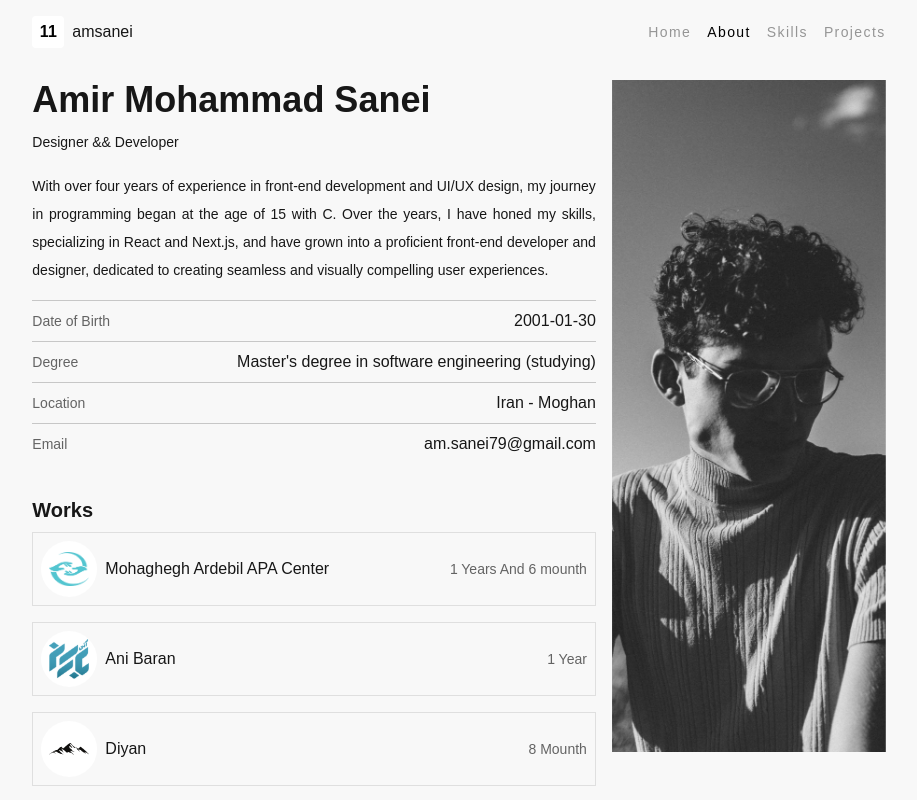
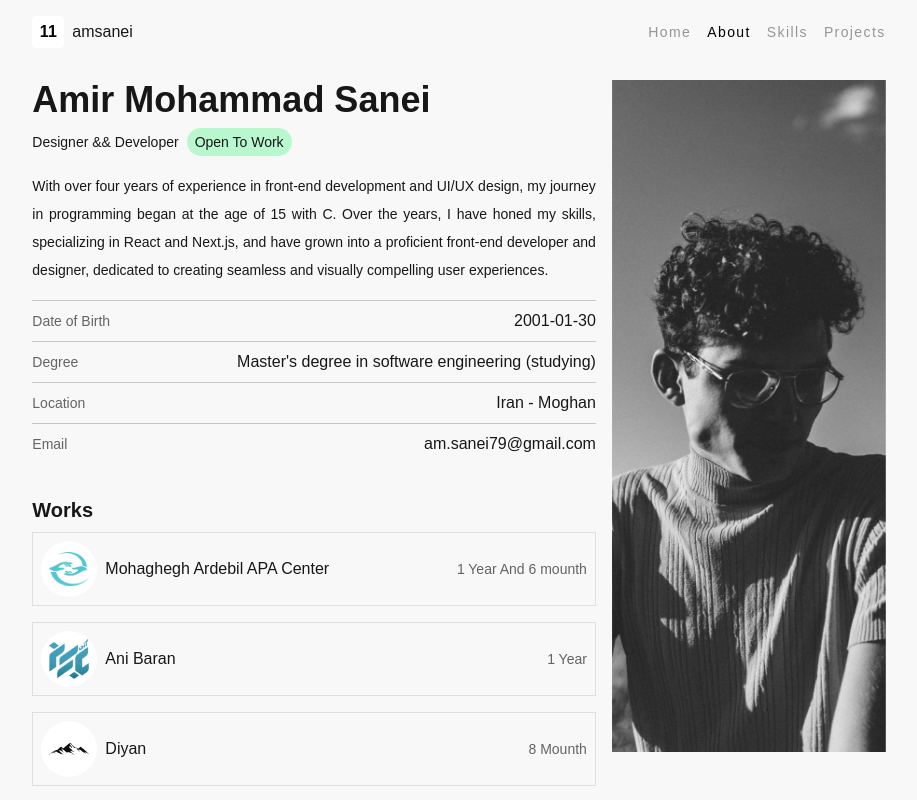
Before and after one commit to amsanei/amsanei.github.io, a Next.js app: page /about in a window 1280 px wide. Shown: the top 800 px of the page, without its empty margins (181-1098 px from the left). Built offline with nearby package versions, Linux system fonts and the light colour scheme.

Commit message:
Fix typo and add current state

```diff
--- a/src/app/about/page.tsx
+++ b/src/app/about/page.tsx
@@ -17,7 +17,12 @@ export default function page() {
         <div className="leading-loose text-justify text-sm">
           <div className="flex flex-col gap-2 mb-4">
             <div className="font-bold text-4xl">Amir Mohammad Sanei</div>
-            <div>Designer && Developer</div>
+            <div className="flex gap-2 items-center">
+              <div>Designer && Developer</div>
+              <div className="bg-green-200 px-2 rounded-full">
+                Open To Work
+              </div>
+            </div>
           </div>
           <div>
             With over four years of experience in front-end development and
@@ -122,7 +127,7 @@ const WORKS = [
     id: 1,
     logo: "/apa.png",
     title: "Mohaghegh Ardebil APA Center",
-    duration: "1 Years And 6 mounth",
+    duration: "1 Year And 6 mounth",
   },
   { id: 2, logo: "/anibaran.svg", title: "Ani Baran", duration: "1 Year" },
   { id: 3, logo: "/diyan.svg", title: "Diyan", duration: "8 Mounth" },
```
